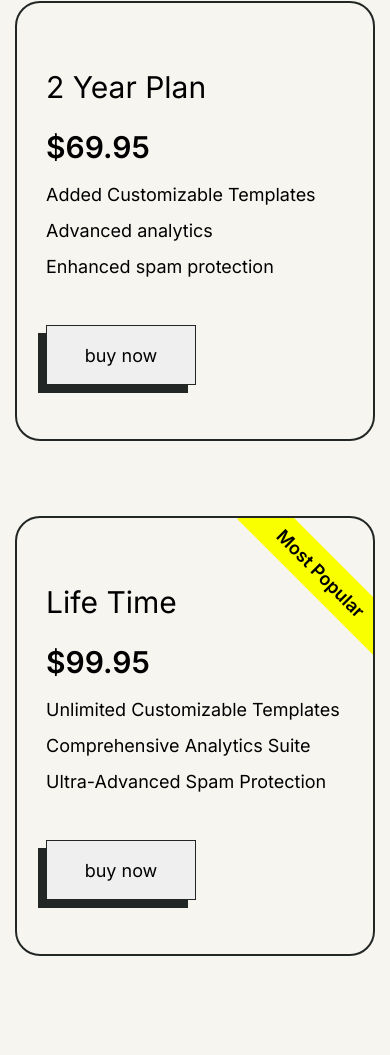
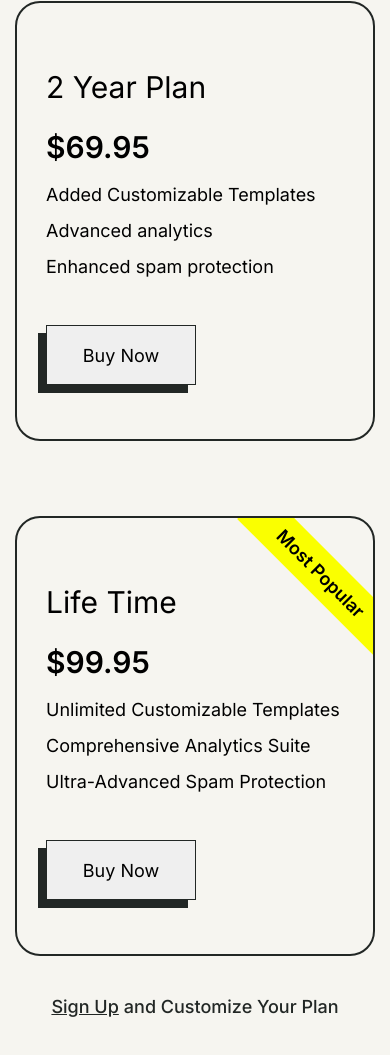
Before and after one commit to tobassum786/kwork-projects, a plain HTML site: page Email-Nirvana-Landing/plans.html in a window 390 px wide. Shown: the part 869-1924 px from the top of the page. Before the commit the page ends 1875 px from the top, so only its background shows below. Drawn offline with nearby package versions, Linux system fonts and the light colour scheme.

Commit message:
modify layouts and fix small bugs in responsive screens

```diff
--- a/Email-Nirvana-Landing/plans.css
+++ b/Email-Nirvana-Landing/plans.css
@@ -70,6 +70,7 @@ section {
     border: 1px solid var(--secondary-color);
     box-shadow: -8px 8px 0px 0px var(--secondary-color);
     margin-top: 40px;
+    text-transform: capitalize;
 }
 
 /* Price plans */
@@ -164,6 +165,24 @@ section {
     font-size: 18px;
 }
 
+.signup {
+    display: flex;
+    align-items: center;
+    padding-top: 40px;
+    gap: 5px;
+}
+
+.signup p,
+.signup a {
+    color: var(--secondary-color);
+    font-size: var(--f-sm);
+    font-weight: 500;
+}
+
+.signup a {
+    text-decoration: underline;
+}
+
 @media (max-width: 990px) {
     section {
         padding: 50px;
--- a/Email-Nirvana-Landing/plans.html
+++ b/Email-Nirvana-Landing/plans.html
@@ -63,6 +63,10 @@
                     </div>
                 </div>
             </div>
+            <div class="signup">
+                <a href="#">Sign Up</a>
+                <p>and Customize Your Plan</p>
+            </div>
         </div>
     </section>
 </body>
--- a/Email-Nirvana-Landing/styles.css
+++ b/Email-Nirvana-Landing/styles.css
@@ -22,7 +22,7 @@
 body {
     padding: 0;
     margin: 0;
-    font-size: 62.5%;
+    font-size: vcalc(14px + (26 - 14) * ((100vw - 300px) / (1600 - 300)));
     background: var(--base-color);
     box-sizing: inherit;
 }
@@ -118,7 +118,7 @@ nav .toggle__menu {
     flex-wrap: wrap;
     background: url(./Images/hero.png) no-repeat top;
     background-position-y: -100px;
-    background-size: cover;
+    background-size: 100% auto;
     background-origin: border-box;
 }
 
@@ -243,7 +243,8 @@ nav .toggle__menu {
 }
 
 .product .product__container {
-    display: flex;
+    display: grid;
+    grid-template-columns: repeat(auto-fit, minmax(500px, 1fr));
     justify-content: center;
     align-items: center;
     gap: 50px;
@@ -261,7 +262,7 @@ nav .toggle__menu {
 }
 
 .product .product__container .img__bx {
-    width: 200%;
+    width: 100%;
 }
 
 .product .product__container .product__content .product__heading {
@@ -317,7 +318,7 @@ nav .toggle__menu {
     justify-content: center;
     align-items: center;
     background: url(./Images/Rectangle\ 5.svg) no-repeat right;
-    background-size: 680px;
+    background-size: 50% auto;
     overflow: hidden;
 }
 
@@ -330,7 +331,7 @@ nav .toggle__menu {
     width: 100%;
     display: grid;
     position: relative;
-    grid-template-columns: repeat(2, 1fr);
+    grid-template-columns: repeat(auto-fit, minmax(500px, 1fr));
     grid-template-rows: auto;
     justify-items: center;
     align-items: center;
@@ -579,6 +580,10 @@ footer .copyright {
         max-width: 600px;
     }
 
+    .hero__container .hero__title {
+        font-size: clamp(var(--f-sm), 4vw, var(--f-lg));
+    }
+
     .hero .hero__about {
         flex-wrap: wrap;
         gap: 20px;
```
Also changed, not shown: Email-Nirvana-Landing/Images/Rectangle 5.svg, Email-Nirvana-Landing/Images/hero.png, Email-Nirvana-Landing/screencapture-file-D-El-Kwork-Email-Nirvana-Landing-index-html-2023-10-17-21_07_56.png (added).
